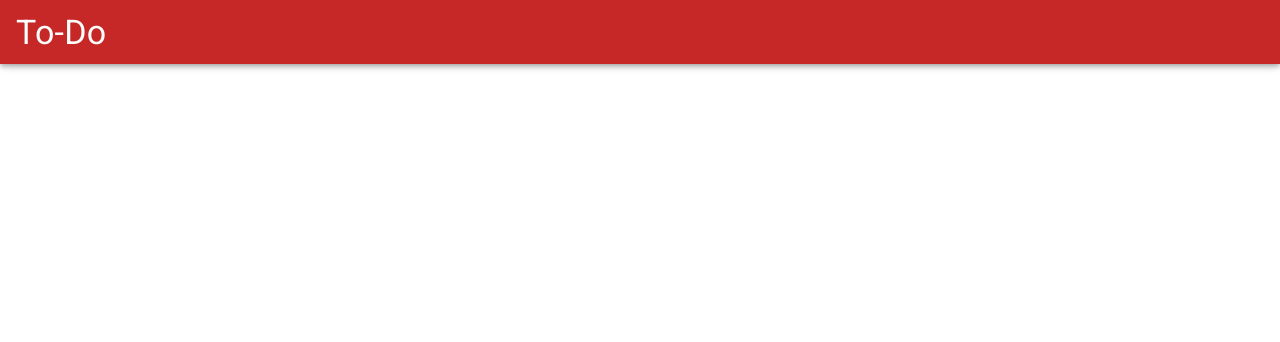
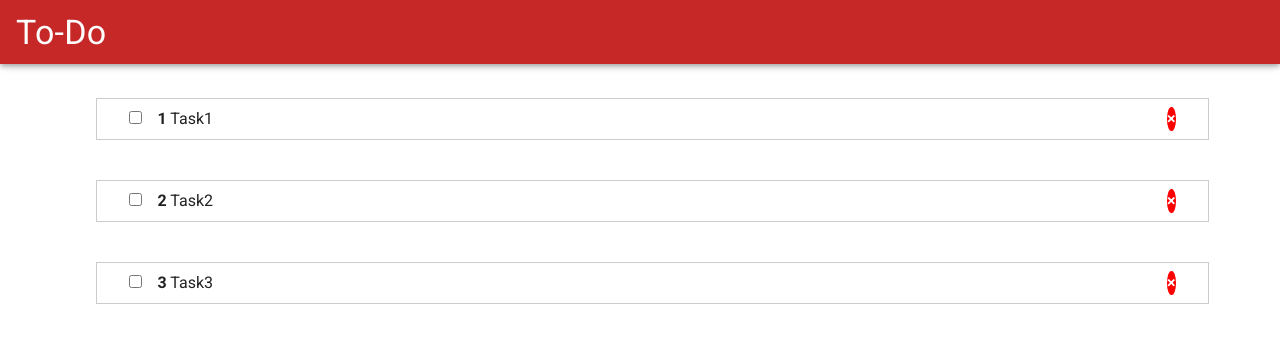
Before and after one commit to dzianis-sudkou/to-do-app, a Vue app: page / in a window 1280 px wide. Shown: the top 342 px of the page. Built offline with nearby package versions, Linux system fonts and the light colour scheme.

Commit message:
Change the State of Task + Delete The Task

```diff
--- a/src/App.vue
+++ b/src/App.vue
@@ -1,14 +1,17 @@
 <template>
   <v-app app>
     <v-app-bar app color="red darken-3">
-    <v-app-bar-title>
-      <h3 class="text-h4 white--text">
-        To-Do
-      </h3>
-    </v-app-bar-title>
+      <v-app-bar-title>
+        <h3 class="text-h4 white--text">
+          To-Do
+        </h3>
+      </v-app-bar-title>
     </v-app-bar>
     <v-main>
-      <NewTask/>
+      <TodoList
+      :tasks="tasks"
+      @remove-task="removeTask"
+      />
     </v-main>
   </v-app>
 </template>
@@ -16,15 +19,40 @@
 
 
 <script>
-import NewTask from './components/NewTask.vue';
+import TodoList from './components/TodoList.vue';
 
 export default {
   name: 'App',
-  data: () => ({
-    //
-  }),
-  components:{
-    NewTask
+  data() {
+    return {
+      tasks: [
+        {
+          id: 1,
+          title: 'Task1',
+          completed: false
+        },
+        {
+          id: 2,
+          title: 'Task2',
+          completed: false
+        },
+        {
+          id: 3,
+          title: 'Task3',
+          completed: false
+        },
+      ]
+    }
+  },
+  methods:{
+    removeTask(id){
+      this.tasks = this.tasks.filter(t => t.id != id)
+    }
+  },
+  components: {
+    TodoList
   }
-};
+}
 </script>
+
+<style></style>
--- a/src/components/NewTask.vue
+++ /dev/null
@@ -1,24 +0,0 @@
-<template>
-    <div>
-        <input>
-    </div>
-</template>
-
-
-<script>
-export default {
-    name: 'NewTask',
-    data: () => ({
-        text:''
-    }),
-    methods:{
-        print(){
-            console.log(this.text)
-        }
-    }
-}
-</script>
-
-<style>
-
-</style>
--- /dev/null
+++ b/src/components/TodoList.vue
@@ -0,0 +1,48 @@
+<template>
+    <v-container>
+        <ul>
+            <TodoTask v-for="(task, index) in tasks" :task="task" :key="index" @change-state="changeState"
+                @remove-task="removeTask" />
+        </ul>
+    </v-container>
+</template>
+
+
+<script>
+import TodoTask from './TodoTask.vue';
+
+export default {
+    name: 'TodoList',
+    data() {
+        return {
+
+        }
+    },
+    props:{
+        tasks:[]
+    },
+    methods: {
+        changeState(value) {
+            value.completed = !value.completed
+        },
+        print() {
+            console.log(this.text)
+        },
+        removeTask(id) {
+            this.$emit('remove-task', id)
+        }
+    },
+    components: {
+        TodoTask
+    }
+}
+</script>
+
+<style scoped>
+ul {
+    margin-top: 10px;
+    list-style: none;
+    margin: 5;
+    padding: 5;
+}
+</style>
--- /dev/null
+++ b/src/components/TodoTask.vue
@@ -0,0 +1,48 @@
+<template>
+    <v-container>
+        <li>
+            <span v-bind:class="{ done: task.completed }">
+                <input type="checkbox" @change="$emit('change-state', task)">
+                <strong>{{ task.id }}</strong>
+                {{ task.title }}
+            </span>
+            <button class="rm" @click="$emit('remove-task', task.id)">&times;</button>
+        </li>
+    </v-container>
+</template>
+
+<script>
+export default {
+    props: {
+        task: {
+            type: Object,
+            required: true
+        }
+    },
+}
+</script>
+
+<style scoped>
+li {
+    border: 1px solid #ccc;
+    display: flex;
+    justify-content: space-between;
+    padding: .5rem 2rem;
+    margin-bottom: 1rem;
+}
+
+.rm {
+    background: red;
+    color: #fff;
+    border-radius: 50%;
+    font-weight: bold;
+}
+
+.done {
+    text-decoration: line-through;
+}
+
+input {
+    margin-right: 1rem;
+}
+</style>
--- a/src/router/index.js
+++ b/src/router/index.js
@@ -1,22 +1,9 @@
 import Vue from 'vue'
 import VueRouter from 'vue-router'
-import HomeView from '../views/HomeView.vue'
+// import HomeView from '../views/HomeView.vue'
 
 Vue.use(VueRouter)
 
 export default new VueRouter({
-  mode: 'history',
-  routes:[{
-    path: '/',
-    name: 'home',
-    component: HomeView
-  },
-  {
-    path: '/about',
-    name: 'about',
-    // route level code-splitting
-    // this generates a separate chunk (about.[hash].js) for this route
-    // which is lazy-loaded when the route is visited.
-    component: () => import(/* webpackChunkName: "about" */ '../views/AboutView.vue')
-  }]
+  mode: 'history'
 })
--- a/src/store/index.js
+++ b/src/store/index.js
@@ -8,8 +8,8 @@ export default new Vuex.Store({
   },
   getters: {
   },
-  mutations: {
-  },
+  // mutations: {
+  // },
   actions: {
   },
   modules: {
--- a/src/views/HomeView.vue
+++ b/src/views/HomeView.vue
@@ -7,7 +7,6 @@
 
   export default {
     name: 'HomeView',
-
     components: {
       HelloWorld,
     },
```
